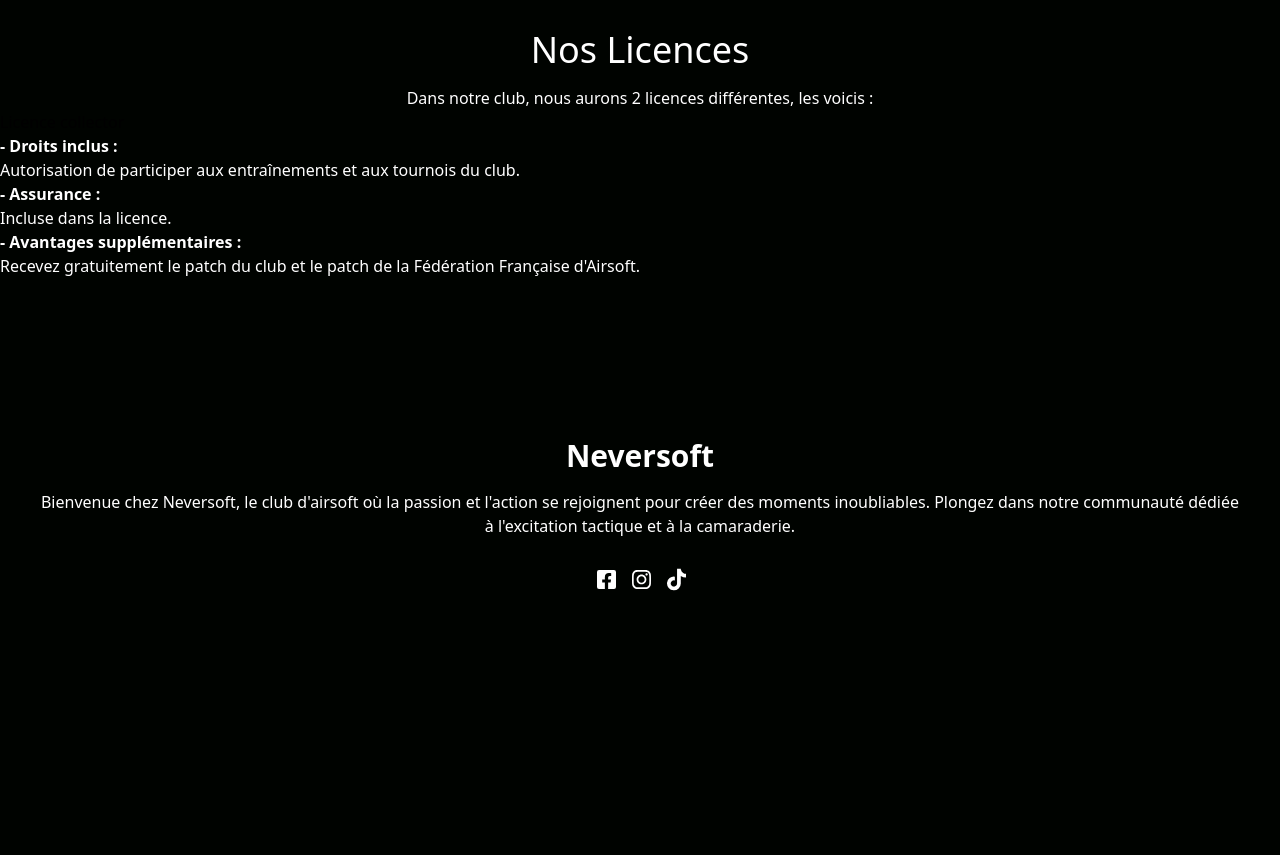
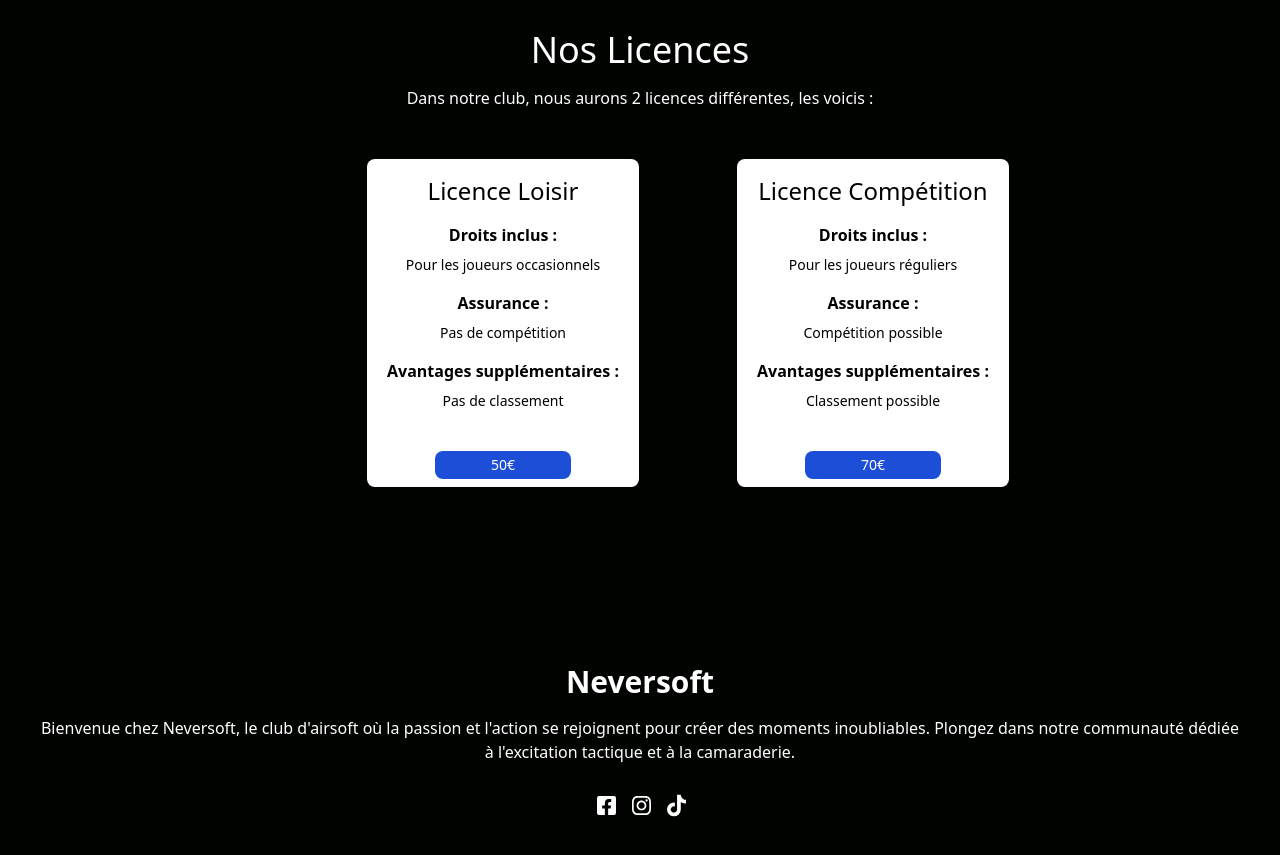
Before and after one commit to Florentin-Fallon/Neversoft, a React (Create React App) app: page /#/inscription in a window 1280 px wide. Shown: the part 898-1753 px from the top of the page. Before the commit the page ends 1535 px from the top, so only its background shows below. Built offline with nearby package versions, Linux system fonts and the light colour scheme; the HTML template or start-up script is replaced by a standard one.

Commit message:
create card for licence

```diff
--- a/src/Inscription.js
+++ b/src/Inscription.js
@@ -30,8 +30,25 @@
           <div>
             <p className='text-white text-center mt-4'>Dans notre club, nous aurons 2 licences différentes, les voicis :</p>
           </div>
+          <div className='flex justify-center align-middle flex-wrap mt-12'>
+          <div className='flex mx-24 mb-4'>
+            <Licence
+            nameLicence={"Licence Loisir"}
+            textOne={"Pour les joueurs occasionnels"}
+            textTwo={"Pas de compétition"}
+            textThree={"Pas de classement"}
+            price={"50€"}
+            />
+          </div>
           <div>
-            <Licence />
+            <Licence
+            nameLicence={"Licence Compétition"}
+            textOne={"Pour les joueurs réguliers"}
+            textTwo={"Compétition possible"}
+            textThree={"Classement possible"}
+            price={"70€"}
+            />
+          </div>
           </div>
         </div>
       </div>
--- a/src/components/Licence.jsx
+++ b/src/components/Licence.jsx
@@ -1,17 +1,26 @@
 import React from 'react'
 
-function Licence() {
+function Licence({
+  nameLicence,
+  textOne,
+  textTwo,
+  textThree,
+  price
+}) {
   return (
-    <div>
-        <p>Licence collector</p>
-        <div>
-            <p className='text-white font-semibold'>- Droits inclus :</p>
-            <p className='text-white'>Autorisation de participer aux entraînements et aux tournois du club.</p>
-            <p className='text-white font-semibold'>- Assurance :</p>
-            <p className='text-white'>Incluse dans la licence.</p>
-            <p className='text-white font-semibold'>- Avantages supplémentaires :</p>
-            <p className='text-white'>Recevez gratuitement le patch du club et le patch de la Fédération Française d'Airsoft.</p>
+    <div className='flex flex-col border-solid bg-white w-[17rem] h-auto rounded-lg m-px'>
+      <p className='text-black text-2xl text-center pb-4 pt-4'>{nameLicence}</p>
+      <div>
+        <p className='text-black font-semibold text-center pb-2'> Droits inclus :</p>
+        <p className='text-black text-sm text-center'>{textOne}</p>
+        <p className='text-black font-semibold text-center pt-4 pb-2'> Assurance :</p>
+        <p className='text-black text-sm text-center'>{textTwo}</p>
+        <p className='text-black font-semibold text-center pt-4 pb-2'> Avantages supplémentaires :</p>
+        <p className='text-black text-sm text-center'>{textThree}</p>
+        <div className='flex flex-col'>
+          <button className='text-center text-sm w-[50%] rounded-lg bg-blue-700 hover:bg-blue-500 text-white m-auto p-1 mt-10 mb-2'>{price}</button>
         </div>
+      </div>
     </div>
   )
 }
```
Also changed, not shown: 27 other files (tests, documents, lock files or other folders).
